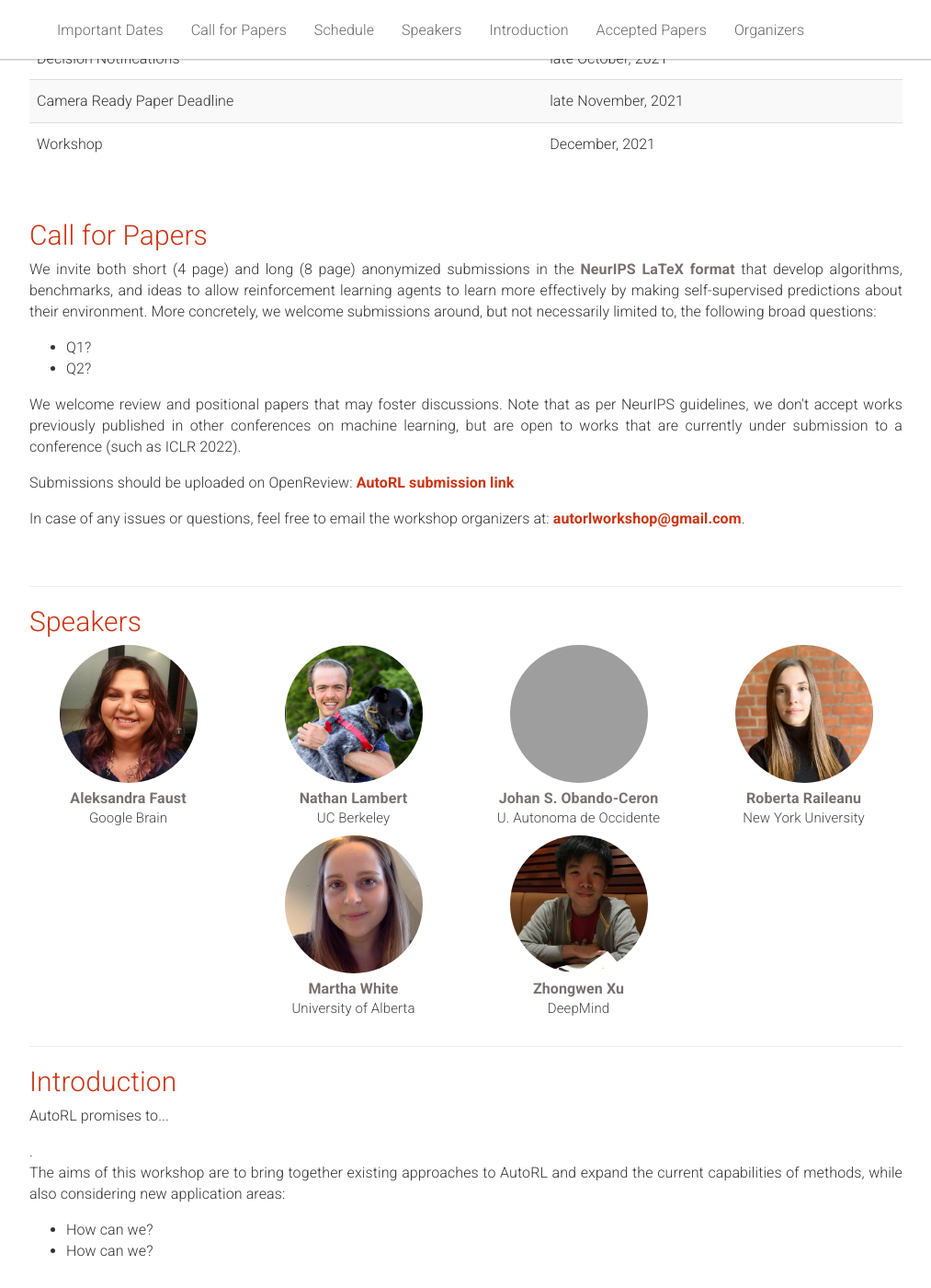
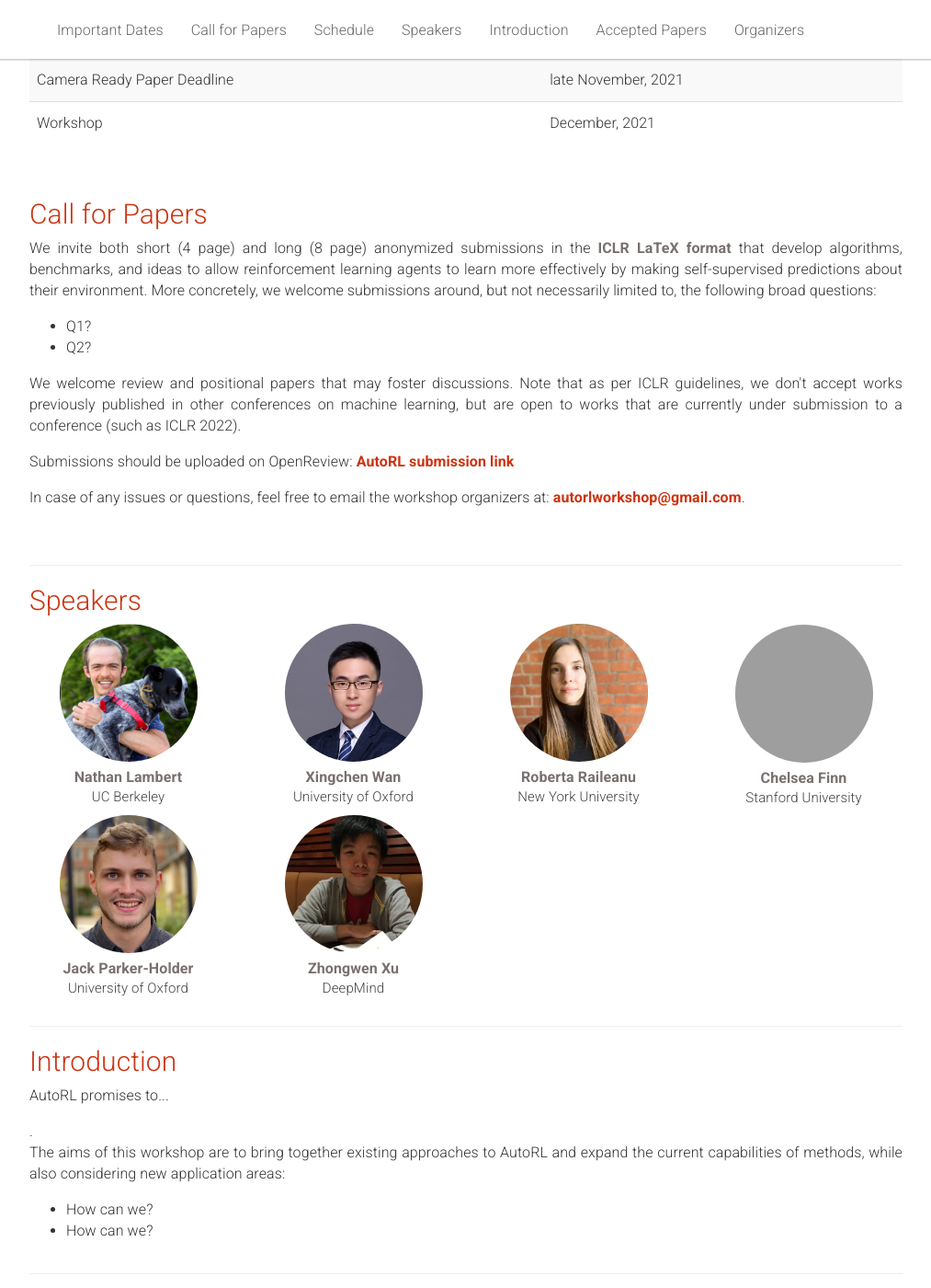
Before and after one commit to autorlworkshop/autorlworkshop.github.io, a Jekyll site: the page built from _pages/home.md, in a window 1280 px wide and 1400 px high, scrolled down 2032 px. Shown: the whole window at 92% size, without its empty margins (133-1146 px from the left). Built offline with Jekyll 4.4.1, drawn with Linux system fonts in a browser that asks for light colours; some of the changed text lies outside the part shown; grey boxes are pictures that could not be loaded.

Commit message:
Updates for ICLR workshop

```diff
--- a/_pages/home.md
+++ b/_pages/home.md
@@ -2,7 +2,7 @@
 layout: project
 urltitle:  "Automated Reinforcement Learning (AutoRL)"
 title: "Automated Reinforcement Learning (AutoRL)"
-categories: workshop, neurips, autrl, reinforcement learning, automl, 2021
+categories: workshop, iclr, autrl, reinforcement learning, automl, 2024
 permalink: /
 bibtex: true
 paper: true
@@ -13,7 +13,7 @@ acknowledgements: ""
   <div class="col-xs-12 col-md-7">
     <h1>Automated Reinforcement Learning (AutoRL)</h1>
     <br>
-    <h4>December, 2021 // NeurIPS Workshop</h4>
+    <h4>April, 2024 // ICLR Workshop</h4>
     <br>
     <br>
     <p>
@@ -206,7 +206,7 @@ acknowledgements: ""
 <div class="row">
   <div class="col-xs-12">
     <p>
-      We invite both short (4 page) and long (8 page) anonymized submissions in the <a href="https://neurips.cc">NeurIPS LaTeX format</a> that develop algorithms, benchmarks, and ideas to allow reinforcement learning agents to learn more effectively by making self-supervised predictions about their environment. More concretely, we welcome submissions around, but not necessarily limited to, the following broad questions:
+      We invite both short (4 page) and long (8 page) anonymized submissions in the <a href="https://iclr.cc">ICLR LaTeX format</a> that develop algorithms, benchmarks, and ideas to allow reinforcement learning agents to learn more effectively by making self-supervised predictions about their environment. More concretely, we welcome submissions around, but not necessarily limited to, the following broad questions:
     </p>
     <p>
           <ul>
@@ -215,7 +215,7 @@ acknowledgements: ""
           </ul>
       </p>
       <p>We welcome review and positional papers that may foster discussions.
-       Note that as per NeurIPS guidelines, we don't accept works previously published in other conferences on machine learning, but are open to works that are currently under submission to a conference (such as ICLR 2022).</p>
+       Note that as per ICLR guidelines, we don't accept works previously published in other conferences on machine learning, but are open to works that are currently under submission to a conference (such as ICLR 2022).</p>
 
       <p>
         Submissions should be uploaded on OpenReview: <a class="red" href="https://openreview.net/">AutoRL submission link</a>
@@ -240,15 +240,6 @@ acknowledgements: ""
 </div>
 <div class="row">
   <div class="col-xs-6 col-lg-3 people">
-    <a href="https://www.afaust.info/">
-      <img class="people-pic" src="{{ "/static/img/people/aleksandra.png" | prepend:site.baseurl }}">
-    </a>
-    <div class="people-name">
-      <a href="https://www.afaust.info/">Aleksandra Faust</a>
-      <h6>Google Brain</h6>
-    </div>
-  </div>
-  <div class="col-xs-6 col-lg-3 people">
     <a href="https://www.natolambert.com/">
       <img class="people-pic" src="{{ "/static/img/people/nathan.png" | prepend:site.baseurl }}">
     </a>
@@ -258,14 +249,15 @@ acknowledgements: ""
     </div>
   </div>
     <div class="col-xs-6 col-lg-3 people">
-    <a href="https://johansamir.github.io/johan0730.github.io/">
-      <img class="people-pic" src="{{ "/static/img/people/johan.jpeg" | prepend:site.baseurl }}">
+    <a href="https://www.robots.ox.ac.uk/~xwan/">
+      <img class="people-pic" src="{{ "/static/img/people/xingchen.jpg" | prepend:site.baseurl }}">
     </a>
     <div class="people-name">
-      <a href="https://johansamir.github.io/johan0730.github.io/">Johan S. Obando-Ceron</a>
-      <h6>U. Autonoma de Occidente</h6>
+      <a href="https://www.robots.ox.ac.uk/~xwan/">Xingchen Wan</a>
+      <h6>University of Oxford</h6>
     </div>
   </div>
+
   <div class="col-xs-6 col-lg-3 people">
     <a href="https://rraileanu.github.io/">
       <img class="people-pic" src="{{ "/static/img/people/roberta.png" | prepend:site.baseurl }}">
@@ -276,17 +268,28 @@ acknowledgements: ""
     </div>
   </div>
   <div class="col-xs-6 col-lg-3 people">
+  </div>
 
-  </div>
   <div class="col-xs-6 col-lg-3 people">
-    <a href="http://webdocs.cs.ualberta.ca/~whitem/">
-      <img class="people-pic" src="{{ "/static/img/people/martha.png" | prepend:site.baseurl }}">
+    <a href="https://ai.stanford.edu/~cbfinn/">
+      <img class="people-pic" src="{{ "/static/img/people/chelsea.jpg" | prepend:site.baseurl }}">
     </a>
     <div class="people-name">
-      <a href="http://webdocs.cs.ualberta.ca/~whitem/">Martha White</a>
-      <h6>University of Alberta</h6>
+      <a href="https://ai.stanford.edu/~cbfinn/">Chelsea Finn</a>
+      <h6>Stanford University</h6>
     </div>
   </div>
+
+  <div class="col-xs-6 col-lg-3 people">
+    <a href="https://jparkerholder.github.io">
+      <img class="people-pic" src="{{ "/static/img/people/jack.jpeg" | prepend:site.baseurl }}">
+    </a>
+    <div class="people-name">
+      <a href="https://jparkerholder.github.io">Jack Parker-Holder</a>
+      <h6>University of Oxford</h6>
+    </div>
+  </div>
+
   <div class="col-xs-6 col-lg-3 people">
     <a href="https://zhongwen.one/">
       <img class="people-pic" src="{{ "/static/img/people/zhongwen.jpeg" | prepend:site.baseurl }}">
@@ -297,6 +300,7 @@ acknowledgements: ""
     </div>
   </div>
 </div>
+
 
 <hr />
 
@@ -340,15 +344,17 @@ acknowledgements: ""
       <h6>Amazon Research</h6>
     </div>
   </div>
+
   <div class="col-xs-6 col-lg-3 people">
-    <a href="https://jparkerholder.github.io">
-      <img class="people-pic" src="{{ "/static/img/people/jack.jpeg" | prepend:site.baseurl }}">
+    <a href="https://https://andrebiedenkapp.github.io/">
+      <img class="people-pic" src="{{ "/static/img/people/andre.png" | prepend:site.baseurl }}">
     </a>
     <div class="people-name">
-      <a href="https://jparkerholder.github.io">Jack Parker-Holder</a>
-      <h6>University of Oxford</h6>
+      <a href="https://https://andrebiedenkapp.github.io/">André Biedenkapp</a>
+      <h6>University of Freiburg</h6>
     </div>
   </div>
+
   <div class="col-xs-6 col-lg-3 people">
     <a href="https://ml.informatik.uni-freiburg.de/people/rajan/index.html">
       <img class="people-pic" src="{{ "/static/img/people/raghu.jpeg" | prepend:site.baseurl }}">
@@ -359,24 +365,15 @@ acknowledgements: ""
     </div>
   </div>
   <div class="col-xs-6 col-lg-3 people">
+  </div>
 
-  </div>
   <div class="col-xs-6 col-lg-3 people">
-    <a href="https://www.robertocalandra.com/about/">
-      <img class="people-pic" src="{{ "/static/img/people/roberto.jpeg" | prepend:site.baseurl }}">
+    <a href="https://www.afaust.info/">
+      <img class="people-pic" src="{{ "/static/img/people/aleksandra.png" | prepend:site.baseurl }}">
     </a>
     <div class="people-name">
-      <a href="https://www.robertocalandra.com/about/">Roberto Calandra</a>
-      <h6>Facebook AI Research</h6>
-    </div>
-  </div>
-  <div class="col-xs-6 col-lg-3 people">
-    <a href="https://www.tnt.uni-hannover.de/en/staff/lindauer/">
-      <img class="people-pic" src="{{ "/static/img/people/marius.png" | prepend:site.baseurl }}">
-    </a>
-    <div class="people-name">
-      <a href="https://www.tnt.uni-hannover.de/en/staff/lindauer/">Marius Lindauer</a>
-      <h6>Leibniz Universität Hannover</h6>
+      <a href="https://www.afaust.info/">Aleksandra Faust</a>
+      <h6>Google Brain</h6>
     </div>
   </div>
 </div>
@@ -412,8 +409,8 @@ acknowledgements: ""
 <div class="row">
   <div class="col-md-12">
     <ol>
-<li>Finn, Chelsea, Ian Goodfellow, and Sergey Levine. "Unsupervised learning for physical interaction through video prediction." NeurIPS (2016).</li>
-<li>Ha, David, and Jürgen Schmidhuber. "Recurrent world models facilitate policy evolution." NeurIPS (2018). </li>
+<!--<li>Finn, Chelsea, Ian Goodfellow, and Sergey Levine. "Unsupervised learning for physical interaction through video prediction." NeurIPS (2016).</li>
+<li>Ha, David, and Jürgen Schmidhuber. "Recurrent world models facilitate policy evolution." NeurIPS (2018). </li>-->
 
 </ol>
   </div>
```
Also changed, not shown: other parts of _pages/home.md (+3 -3 lines), static/img/people/andre.png (added), static/img/people/xingchen.jpg (added), 1 other file.
